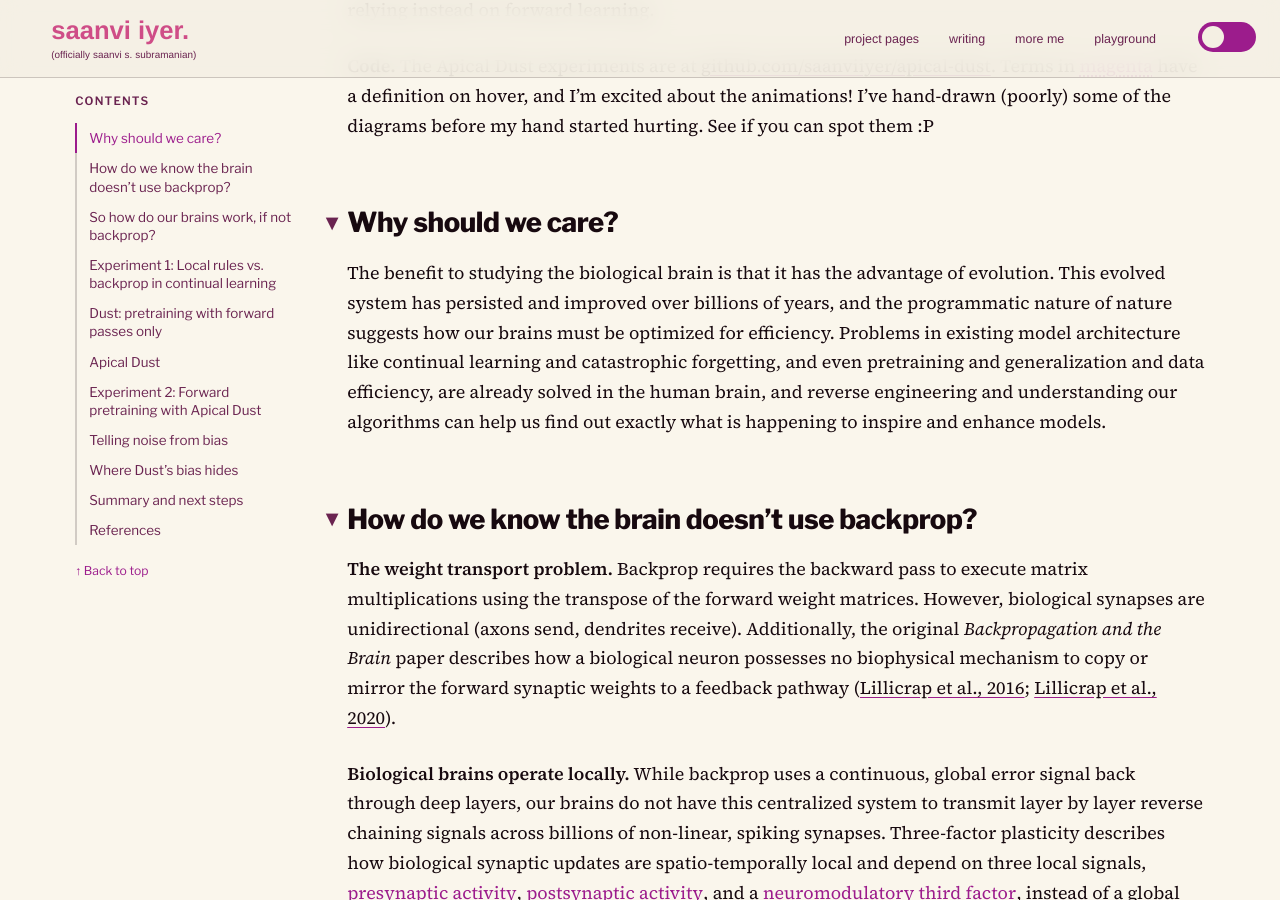
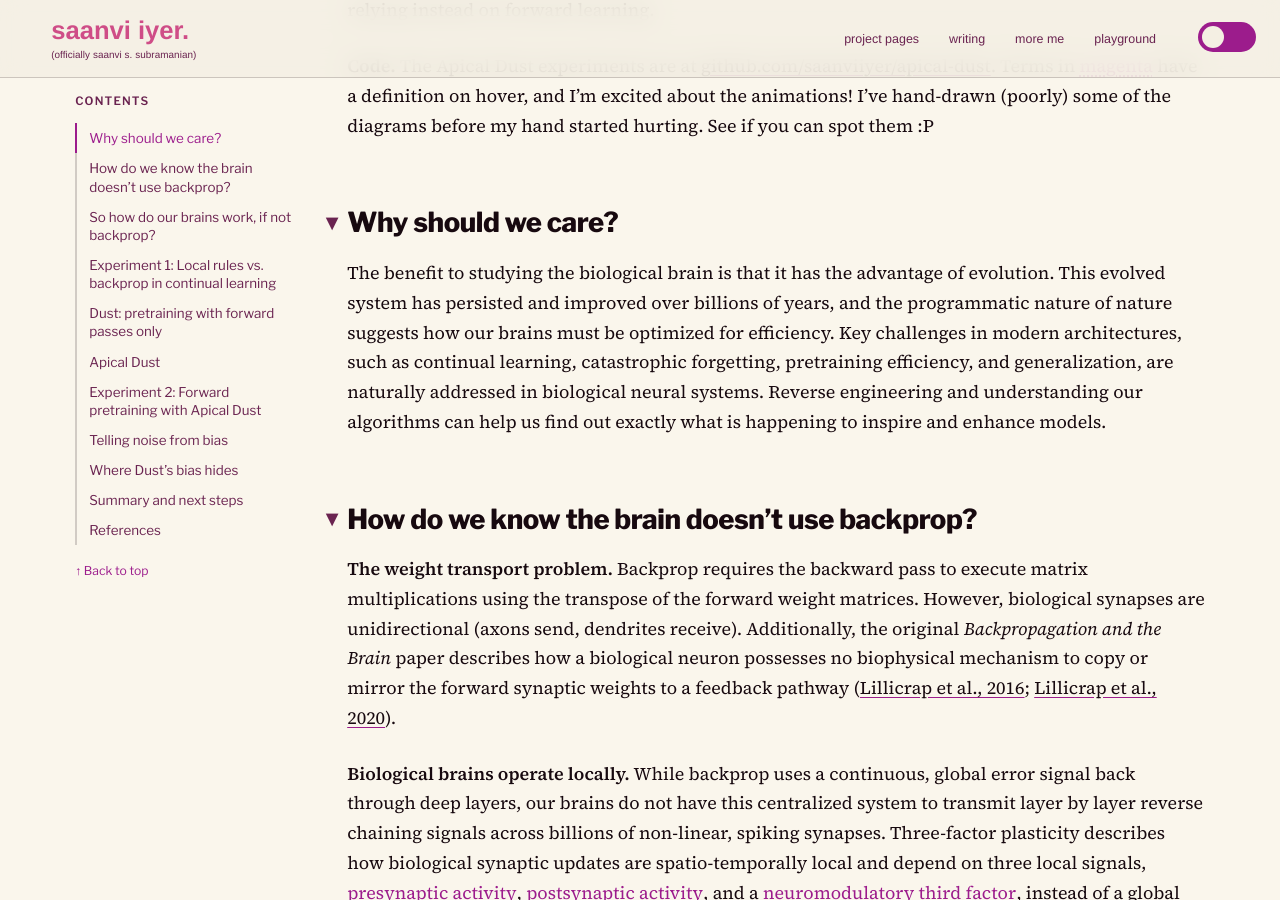
Before and after one commit to saanviiyer/saanviiyer.github.io, a Jekyll site: the page built from _posts/2026-10-25-forward-training-cortex.md, in a window 1280 px wide and 900 px high, scrolled down 571 px. Built offline with Jekyll 4.4.1, drawn with Linux system fonts in a browser that asks for light colours; some web fonts are replaced.

Commit message:
Reword the key-challenges sentence

```diff
--- a/_posts/2026-10-25-forward-training-cortex.md
+++ b/_posts/2026-10-25-forward-training-cortex.md
@@ -29,7 +29,7 @@ Most deep learning architectures rely on backpropagation to optimize weight matr
 
 ## Why should we care?
 
-The benefit to studying the biological brain is that it has the advantage of evolution. This evolved system has persisted and improved over billions of years, and the programmatic nature of nature suggests how our brains must be optimized for efficiency. Problems in existing model architecture like continual learning and catastrophic forgetting, and even pretraining and generalization and data efficiency, are already solved in the human brain, and reverse engineering and understanding our algorithms can help us find out exactly what is happening to inspire and enhance models.
+The benefit to studying the biological brain is that it has the advantage of evolution. This evolved system has persisted and improved over billions of years, and the programmatic nature of nature suggests how our brains must be optimized for efficiency. Key challenges in modern architectures, such as continual learning, catastrophic forgetting, pretraining efficiency, and generalization, are naturally addressed in biological neural systems. Reverse engineering and understanding our algorithms can help us find out exactly what is happening to inspire and enhance models.
 
 ## How do we know the brain doesn't use backprop?
 
```
